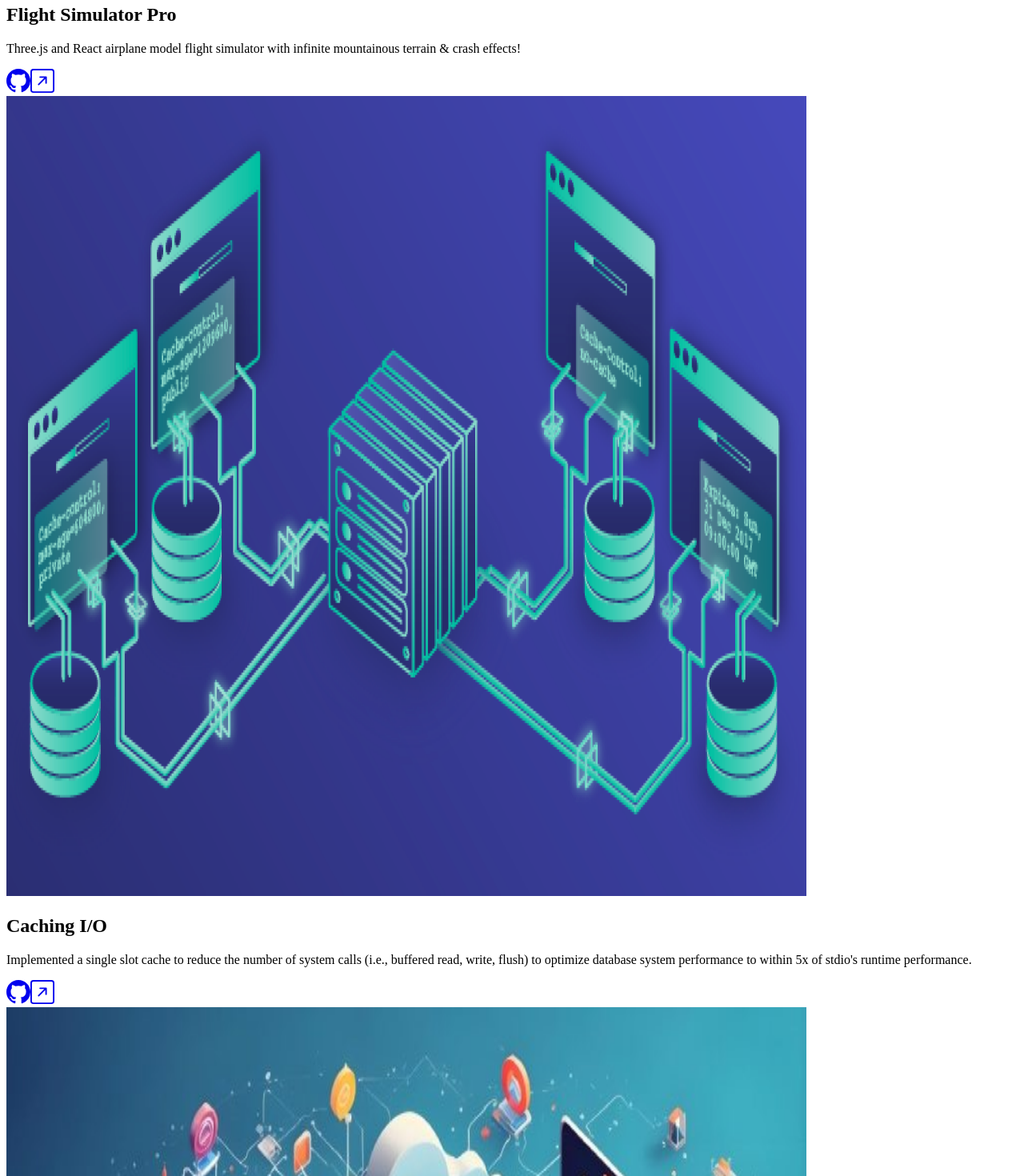
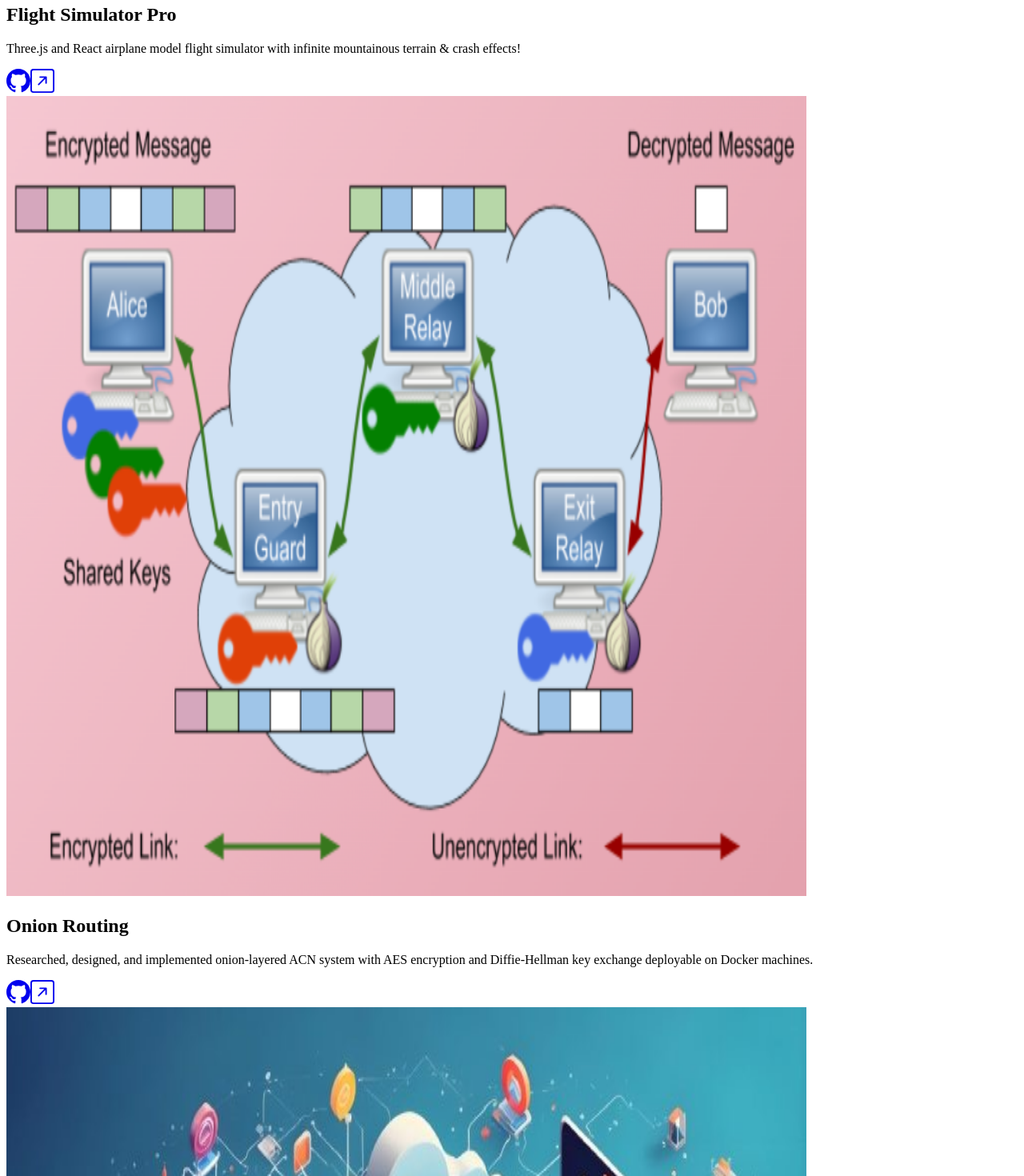
Before and after one commit to melvinhe/personal-website, a Next.js app: page / in a window 1280 px wide. Shown: the part 2740-4210 px from the top of the page at 80% size. Built offline with nearby package versions, Linux system fonts and the light colour scheme.

Commit message:
acn update

```diff
--- a/components/ProjectsSection.tsx
+++ b/components/ProjectsSection.tsx
@@ -14,11 +14,11 @@ const projects = [
     link: "https://flight-simulator-pro.vercel.app/",
   },
   {
-    name: "Caching I/O",
-    description: "Implemented a single slot cache to reduce the number of system calls (i.e., buffered read, write, flush) to optimize database system performance to within 5x of stdio's runtime performance.",
-    image: "/cachio.png",
-    github: "https://github.com/melvinhe/C-projects/tree/main/cachio",
-    link: "https://github.com/melvinhe/C-projects/tree/main/cachio",
+    name: "Onion Routing",
+    description: "Researched, designed, and implemented onion-layered ACN system with AES encryption and Diffie-Hellman key exchange deployable on Docker machines.",
+    image: "/or-acn.png",
+    github: "https://github.com/melvinhe/onion-routing-acn/tree/main",
+    link: "https://onion-routing-acn.s3.amazonaws.com/melvinhe.pdf",
   },
   {
     name: "IP-TCP",
@@ -27,6 +27,13 @@ const projects = [
     image: "/ip-tcp.png",
     github: "https://github.com/melvinhe/ip-tcp",
     link: "https://github.com/melvinhe/ip-tcp",
+  },
+  {
+    name: "Caching I/O",
+    description: "Implemented a single slot cache to reduce the number of system calls (i.e., buffered read, write, flush) to optimize database system performance to within 5x of stdio's runtime performance.",
+    image: "/cachio.png",
+    github: "https://github.com/melvinhe/C-projects/tree/main/cachio",
+    link: "https://github.com/melvinhe/C-projects/tree/main/cachio",
   },
 ]
 
```
Also changed, not shown: public/or-acn.png (added).
